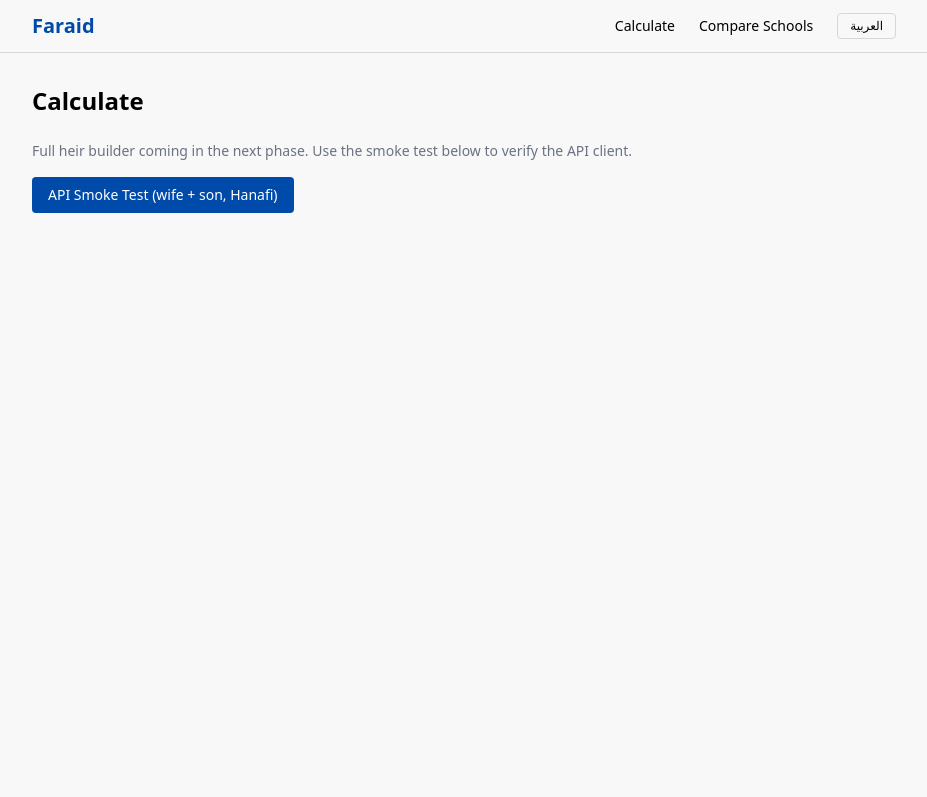
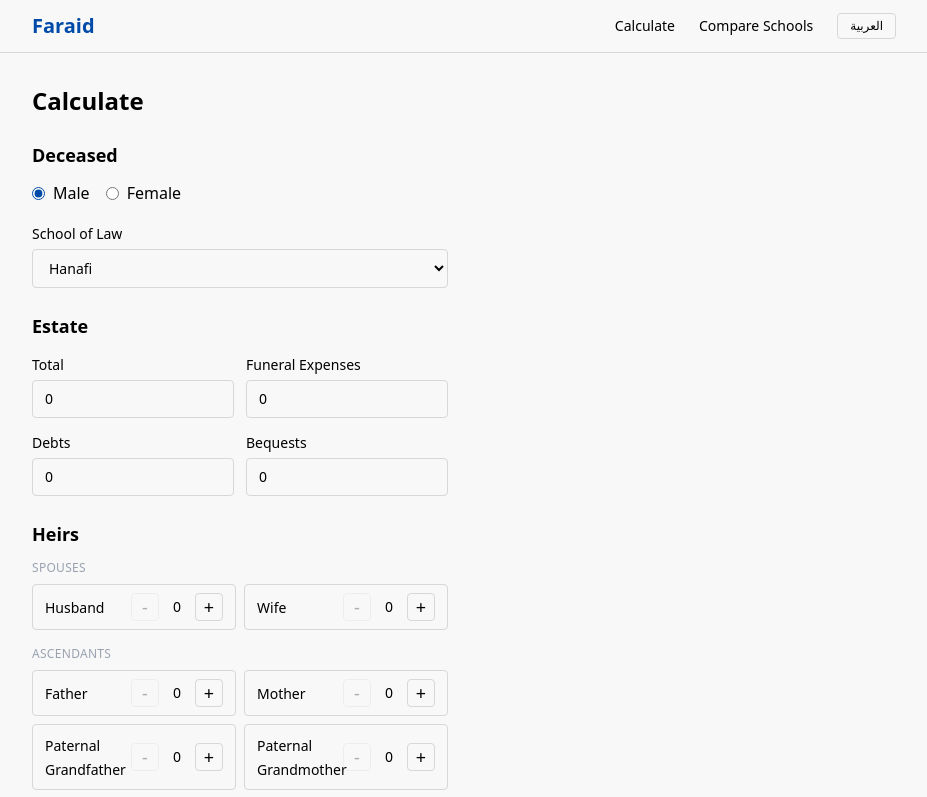
Before and after one commit to YASSERRMD/Faraid, a SvelteKit app in the folder web/: page /calculate in a window 1280 px wide. Shown: the top 797 px of the page, without its empty margins (176-1103 px from the left). Built offline with nearby package versions, Linux system fonts and the light colour scheme; what openapi-fetch would draw is missing.

Commit message:
feat(web): add heirs section, live validation, and full heir builder page
HeirsSection groups heirs into 5 categories with +/- counters and
contextual help tooltips. The calculate page wires all three sections,
shows validation errors live, and calls POST /solve on submit.

```diff
--- /dev/null
+++ b/web/src/lib/components/HeirsSection.svelte
@@ -0,0 +1,69 @@
+<script lang="ts">
+	import { t } from '$lib/i18n';
+	import { HEIRS, type Counts } from '$lib/heirs';
+
+	interface Props {
+		counts: Counts;
+	}
+	let { counts = $bindable() }: Props = $props();
+
+	// Group heirs for display.
+	const groups = ['spouses', 'ascendants', 'descendants', 'siblings', 'collaterals'];
+	const groupLabel: Record<string, string> = {
+		spouses: 'Spouses',
+		ascendants: 'Ascendants',
+		descendants: 'Descendants',
+		siblings: 'Siblings',
+		collaterals: 'Collaterals'
+	};
+
+	function inc(key: string, max: number) {
+		const cur = counts[key] ?? 0;
+		if (max === 0 || cur < max) counts = { ...counts, [key]: cur + 1 };
+	}
+
+	function dec(key: string) {
+		const cur = counts[key] ?? 0;
+		if (cur > 0) counts = { ...counts, [key]: cur - 1 };
+	}
+</script>
+
+<section class="mb-6">
+	<h2 class="text-lg font-semibold mb-3">{$t('form.heirs')}</h2>
+	{#each groups as group}
+		{@const heirs = HEIRS.filter((h) => h.group === group)}
+		<div class="mb-4">
+			<h3 class="text-xs uppercase tracking-wide text-gray-400 mb-2">{groupLabel[group]}</h3>
+			<div class="grid grid-cols-1 sm:grid-cols-2 gap-2">
+				{#each heirs as heir}
+					{@const count = counts[heir.key] ?? 0}
+					<div
+						class="flex items-center justify-between rounded border border-(--color-border) px-3 py-2"
+						title={$t(heir.helpKey)}
+					>
+						<div class="flex-1 min-w-0">
+							<span class="text-sm font-medium">{$t(heir.labelKey)}</span>
+						</div>
+						<div class="flex items-center gap-2 ms-3">
+							<button
+								type="button"
+								onclick={() => dec(heir.key)}
+								disabled={count === 0}
+								class="w-7 h-7 rounded border border-(--color-border) text-lg leading-none disabled:opacity-30 hover:bg-(--color-border)"
+								aria-label="decrease"
+							>-</button>
+							<span class="w-5 text-center text-sm tabular-nums">{count}</span>
+							<button
+								type="button"
+								onclick={() => inc(heir.key, heir.max)}
+								disabled={heir.max > 0 && count >= heir.max}
+								class="w-7 h-7 rounded border border-(--color-border) text-lg leading-none disabled:opacity-30 hover:bg-(--color-border)"
+								aria-label="increase"
+							>+</button>
+						</div>
+					</div>
+				{/each}
+			</div>
+		</div>
+	{/each}
+</section>
--- a/web/src/routes/calculate/+page.svelte
+++ b/web/src/routes/calculate/+page.svelte
@@ -2,27 +2,62 @@
 	import { t } from '$lib/i18n';
 	import { faraidClient } from '$lib/client';
 	import type { components } from '$lib/client';
+	import DeceasedSection from '$lib/components/DeceasedSection.svelte';
+	import EstateSection from '$lib/components/EstateSection.svelte';
+	import HeirsSection from '$lib/components/HeirsSection.svelte';
+	import { validate, type Counts } from '$lib/heirs';
 
 	type SolveResult = components['schemas']['SolveResult'];
 
+	type Madhhab = 'Hanafi' | 'Maliki' | 'Shafii' | 'Hanbali';
+	let sex = $state<'male' | 'female'>('male');
+	let madhhab = $state<Madhhab>('Hanafi');
+	let total = $state(0);
+	let funeral = $state(0);
+	let debts = $state(0);
+	let bequests = $state(0);
+	let counts = $state<Counts>({});
+
 	let result = $state<SolveResult | null>(null);
-	let error = $state<string | null>(null);
+	let submitError = $state<string | null>(null);
 	let loading = $state(false);
 
-	// Minimal smoke call: will be replaced by the full heir-builder form in Phase 43.
-	async function smokeTest() {
+	// Live validation: recomputed on every state change.
+	const errors = $derived(validate(counts, sex));
+	const canSubmit = $derived(errors.length === 0);
+
+	async function handleSubmit(e: SubmitEvent) {
+		e.preventDefault();
+		if (!canSubmit) return;
 		loading = true;
-		error = null;
-		const { data, error: err } = await faraidClient.POST('/solve', {
+		submitError = null;
+		result = null;
+
+		// Build heirs object: only include non-zero counts.
+		const heirs: Record<string, number> = {};
+		for (const [k, v] of Object.entries(counts)) {
+			if (v > 0) heirs[k] = v;
+		}
+
+		const { data, error } = await faraidClient.POST('/solve', {
 			body: {
-				deceasedSex: 'male',
-				heirs: { wife: 1, son: 1 },
-				madhhab: 'Hanafi'
+				deceasedSex: sex,
+				heirs,
+				madhhab,
+				estate: total > 0 ? {
+					total,
+					funeral,
+					debts,
+					bequests,
+					heirsConsentToExcessBequest: false
+				} : undefined
 			}
 		});
 		loading = false;
-		if (err) {
-			error = JSON.stringify(err);
+		if (error) {
+			submitError = typeof error === 'object' && 'error' in error
+				? String((error as { error: unknown }).error)
+				: JSON.stringify(error);
 		} else {
 			result = data ?? null;
 		}
@@ -33,32 +68,83 @@
 	<title>{$t('nav.calculate')} - {$t('app.title')}</title>
 </svelte:head>
 
+<div class="grid grid-cols-1 lg:grid-cols-2 gap-8">
+	<div>
 		<h1 class="text-2xl font-bold mb-6">{$t('nav.calculate')}</h1>
 
-<p class="text-sm text-gray-500 mb-4">
-	Full heir builder coming in the next phase. Use the smoke test below to verify the API client.
-</p>
+		<form onsubmit={handleSubmit}>
+			<DeceasedSection bind:sex bind:madhhab />
+			<EstateSection bind:total bind:funeral bind:debts bind:bequests />
+			<HeirsSection bind:counts />
+
+			{#if errors.length > 0}
+				<div class="mb-4 rounded border border-red-300 bg-red-50 px-3 py-2">
+					{#each errors as err}
+						<p class="text-sm text-red-700">{$t(err)}</p>
+					{/each}
+				</div>
+			{/if}
 
 			<button
-	onclick={smokeTest}
-	disabled={loading}
-	class="rounded bg-(--color-primary) px-4 py-2 text-white text-sm disabled:opacity-50"
+				type="submit"
+				disabled={!canSubmit || loading}
+				class="w-full rounded bg-(--color-primary) px-4 py-3 font-semibold text-white disabled:opacity-50 hover:bg-(--color-primary-hover) transition-colors"
 			>
-	{loading ? 'Loading...' : 'API Smoke Test (wife + son, Hanafi)'}
+				{loading ? '...' : $t('form.calculate')}
 			</button>
+		</form>
+	</div>
 
-{#if error}
-	<p class="mt-4 text-red-600 text-sm">{error}</p>
+	<div>
+		{#if submitError}
+			<div class="rounded border border-red-300 bg-red-50 px-3 py-2 text-sm text-red-700">
+				{submitError}
+			</div>
 		{/if}
 
 		{#if result}
-	<div class="mt-6 rounded border border-(--color-border) p-4 font-mono text-sm">
-		<p class="font-semibold mb-2">{$t('result.shares')}</p>
+			<h2 class="text-xl font-bold mb-4">{$t('result.shares')}</h2>
+
+			{#if result.specialCase}
+				<p class="mb-3 text-sm italic text-gray-500">
+					{$t('result.special_case')}: {result.specialCase}
+				</p>
+			{/if}
+			{#if result.awl}
+				<p class="mb-2 text-xs text-amber-600">{$t('result.awl')}</p>
+			{/if}
+			{#if result.radd}
+				<p class="mb-2 text-xs text-amber-600">{$t('result.radd')}</p>
+			{/if}
+
+			<table class="w-full text-sm border-collapse">
+				<thead>
+					<tr class="border-b border-(--color-border)">
+						<th class="text-start py-2 font-medium">{$t('result.heir')}</th>
+						<th class="text-end py-2 font-medium">{$t('result.count')}</th>
+						<th class="text-end py-2 font-medium">{$t('result.fraction')}</th>
+						{#if (result.shares?.[0]?.amount ?? '0') !== '0'}
+							<th class="text-end py-2 font-medium">{$t('result.amount')}</th>
+						{/if}
+					</tr>
+				</thead>
+				<tbody>
 					{#each result.shares ?? [] as share}
-			<div class="flex gap-4">
-				<span class="w-40">{share.relation}</span>
-				<span>{share.fraction}</span>
+						<tr class="border-b border-(--color-border) last:border-0">
+							<td class="py-2">{$t(`heir.${share.relation}`)}</td>
+							<td class="text-end py-2 tabular-nums">{share.count}</td>
+							<td class="text-end py-2 tabular-nums font-mono">{share.fraction}</td>
+							{#if (result.shares?.[0]?.amount ?? '0') !== '0'}
+								<td class="text-end py-2 tabular-nums">{share.amount}</td>
+							{/if}
+						</tr>
+					{/each}
+				</tbody>
+			</table>
+
+			{#if result.needsReview}
+				<p class="mt-4 text-sm text-amber-600">{$t('result.needs_review')}</p>
+			{/if}
+		{/if}
 	</div>
-		{/each}
 </div>
-{/if}
```
Lines whose indentation alone changed are shown as unchanged.
